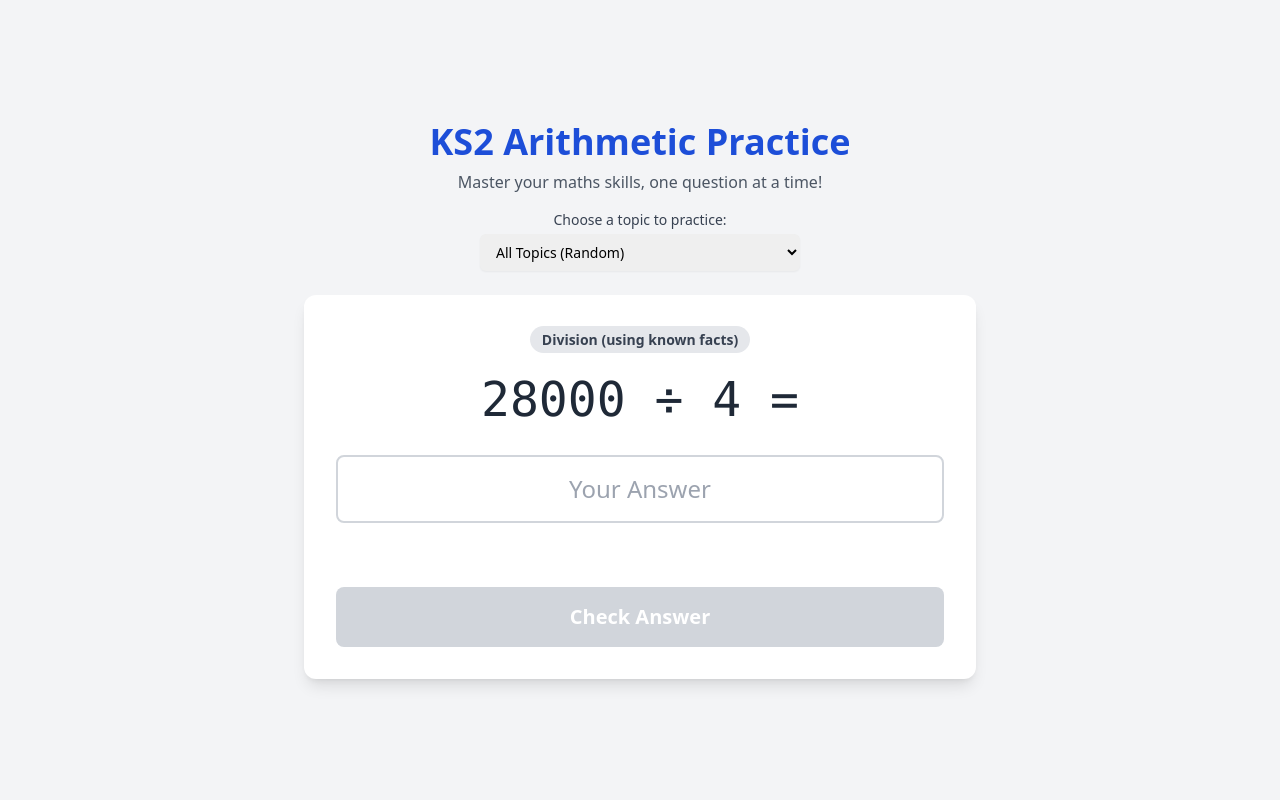
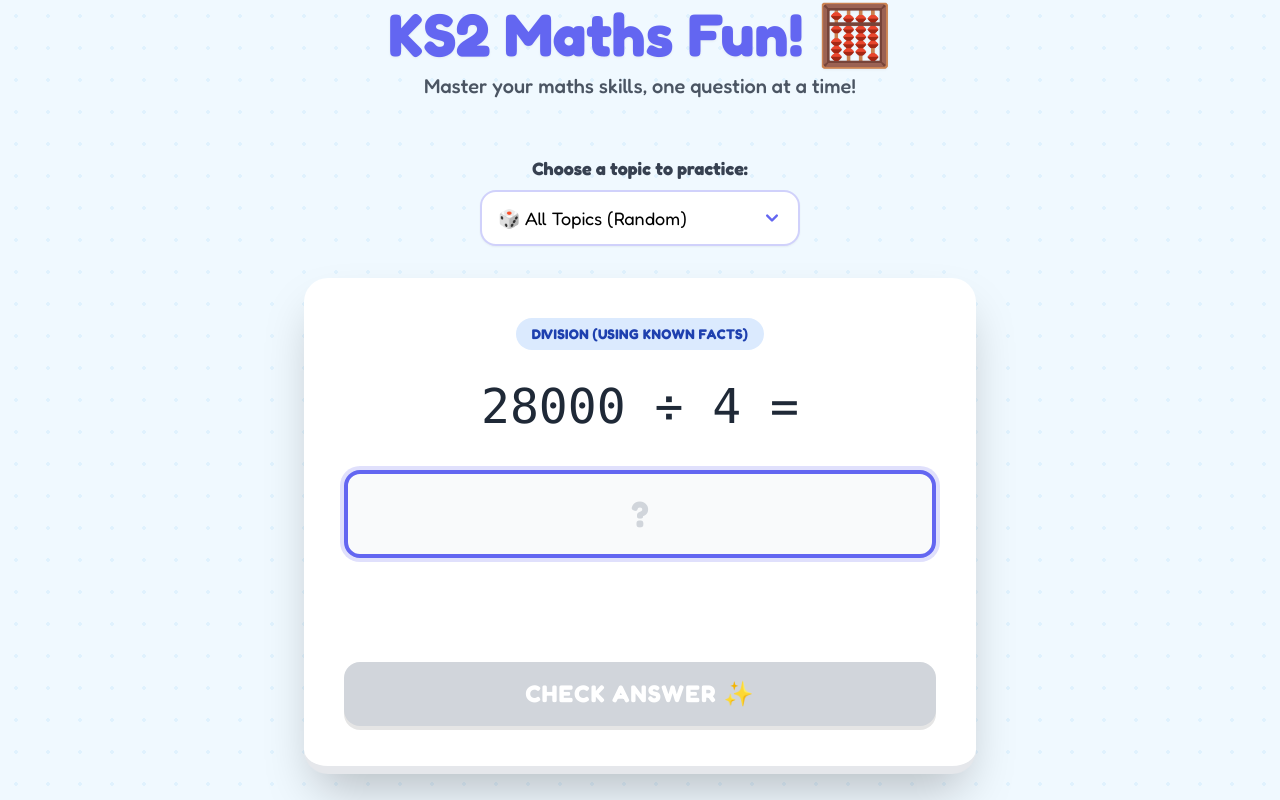
Before and after one commit to GreatTrog/ks2-maths-sats-arithmetic-practice, a React (Vite) app: page / in a window 1280 px wide. Built offline with nearby package versions, Linux system fonts and the light colour scheme.

Commit message:
Revamped style to make it more fun and appealing to children.

```diff
--- a/App.tsx
+++ b/App.tsx
@@ -1,18 +1,23 @@
-
 import React, { useState, useEffect, useCallback, useRef } from 'react';
 import { Question, QuestionType, PracticeState } from './types';
 import { generateNewQuestion, generateQuestionByType, questionTypes } from './services/questionService';
 import { getBakedExplanation } from './services/explanationService';
 
 const CheckIcon = () => (
-  <svg xmlns="http://www.w3.org/2000/svg" className="h-6 w-6" fill="none" viewBox="0 0 24 24" stroke="currentColor">
-    <path strokeLinecap="round" strokeLinejoin="round" strokeWidth={2} d="M5 13l4 4L19 7" />
+  <svg xmlns="http://www.w3.org/2000/svg" className="h-8 w-8 text-green-500" viewBox="0 0 20 20" fill="currentColor">
+    <path fillRule="evenodd" d="M10 18a8 8 0 100-16 8 8 0 000 16zm3.707-9.293a1 1 0 00-1.414-1.414L9 10.586 7.707 9.293a1 1 0 00-1.414 1.414l2 2a1 1 0 001.414 0l4-4z" clipRule="evenodd" />
   </svg>
 );
 
 const CrossIcon = () => (
-  <svg xmlns="http://www.w3.org/2000/svg" className="h-6 w-6" fill="none" viewBox="0 0 24 24" stroke="currentColor">
-    <path strokeLinecap="round" strokeLinejoin="round" strokeWidth={2} d="M6 18L18 6M6 6l12 12" />
+  <svg xmlns="http://www.w3.org/2000/svg" className="h-8 w-8 text-red-500" viewBox="0 0 20 20" fill="currentColor">
+    <path fillRule="evenodd" d="M10 18a8 8 0 100-16 8 8 0 000 16zM8.707 7.293a1 1 0 00-1.414 1.414L8.586 10l-1.293 1.293a1 1 0 101.414 1.414L10 11.414l1.293 1.293a1 1 0 001.414-1.414L11.414 10l1.293-1.293a1 1 0 00-1.414-1.414L10 8.586 8.707 7.293z" clipRule="evenodd" />
+  </svg>
+);
+
+const StarIcon = ({ filled }: { filled: boolean }) => (
+  <svg xmlns="http://www.w3.org/2000/svg" className={`h-8 w-8 transition-all duration-300 ${filled ? 'text-yellow-400 scale-110' : 'text-gray-300'}`} viewBox="0 0 20 20" fill="currentColor">
+    <path d="M9.049 2.927c.3-.921 1.603-.921 1.902 0l1.07 3.292a1 1 0 00.95.69h3.462c.969 0 1.371 1.24.588 1.81l-2.8 2.034a1 1 0 00-.364 1.118l1.07 3.292c.3.921-.755 1.688-1.54 1.118l-2.8-2.034a1 1 0 00-1.175 0l-2.8 2.034c-.784.57-1.838-.197-1.539-1.118l1.07-3.292a1 1 0 00-.364-1.118L2.98 8.72c-.783-.57-.38-1.81.588-1.81h3.461a1 1 0 00.951-.69l1.07-3.292z" />
   </svg>
 );
 
@@ -73,10 +78,10 @@ const areFractionsEquivalent = (userAnswer: string, correctAnswer: string): bool
 
 
 const PracticeTracker: React.FC<{ count: number }> = ({ count }) => (
-  <div className="flex space-x-2 justify-center">
+  <div className="flex space-x-3 justify-center p-2 bg-white/50 rounded-full backdrop-blur-sm">
     {[1, 2, 3].map((i) => (
-      <div key={i} className={`w-8 h-8 rounded-full border-2 flex items-center justify-center transition-all duration-300 ${i <= count ? 'bg-green-500 border-green-600' : 'bg-gray-200 border-gray-400'}`}>
-        {i <= count && <CheckIcon />}
+      <div key={i} className="transform transition-all duration-300 hover:scale-110">
+        <StarIcon filled={i <= count} />
       </div>
     ))}
   </div>
@@ -133,14 +138,14 @@ const StepByStepGuidancePanel: React.FC<StepByStepGuidancePanelProps> = ({ steps
 
     if (showAll) {
         return (
-            <div className="w-full max-w-2xl mx-auto bg-white p-6 rounded-lg shadow-lg border-2 border-amber-400 animate-fade-in">
-                <h3 className="text-xl font-bold text-gray-800 mb-4">All Steps</h3>
+            <div className="w-full max-w-2xl mx-auto bg-white p-6 rounded-2xl shadow-xl border-4 border-secondary animate-fade-in">
+                <h3 className="text-2xl font-bold text-gray-800 mb-4">All Steps</h3>
                 <div className="prose max-w-none text-gray-700 space-y-4">
                     {steps.map((step, index) => (
                         <div key={index}>
                            <div className="flex items-center gap-2">
                                <p className="font-bold">Step {index + 1}:</p>
-                                <button onClick={() => speakText(step)} className="text-gray-500 hover:text-blue-600 transition-colors" aria-label={`Read step ${index + 1} aloud`}>
+                                <button onClick={() => speakText(step)} className="text-gray-400 hover:text-primary transition-colors transform hover:scale-110" aria-label={`Read step ${index + 1} aloud`}>
                                     <SpeakerIcon />
                                 </button>
                            </div>
@@ -150,7 +155,7 @@ const StepByStepGuidancePanel: React.FC<StepByStepGuidancePanelProps> = ({ steps
                 </div>
                 <button
                     onClick={onContinue}
-                    className="mt-6 w-full bg-amber-500 hover:bg-amber-600 text-white font-bold py-3 px-4 rounded-lg transition-colors duration-200 focus:outline-none focus:ring-2 focus:ring-amber-500 focus:ring-opacity-50"
+                    className="mt-6 w-full bg-secondary hover:bg-amber-600 text-white font-bold py-3 px-4 rounded-xl shadow-lg hover:shadow-xl transition-all duration-200 transform hover:-translate-y-1"
                 >
                     Got it! Let's Practice
                 </button>
@@ -159,40 +164,40 @@ const StepByStepGuidancePanel: React.FC<StepByStepGuidancePanelProps> = ({ steps
     }
 
     return (
-        <div className="w-full max-w-2xl mx-auto bg-white p-6 rounded-lg shadow-lg border-2 border-amber-400 animate-fade-in">
+        <div className="w-full max-w-2xl mx-auto bg-white p-6 rounded-2xl shadow-xl border-4 border-secondary animate-fade-in">
             <div className="flex justify-between items-start mb-4">
                 <div>
-                    <h3 className="text-xl font-bold text-gray-800 mb-2">Let's break it down...</h3>
-                    <p className="text-gray-600">Step {currentStepIndex + 1} of {steps.length}</p>
+                    <h3 className="text-2xl font-bold text-gray-800 mb-2">Let's break it down... 🧐</h3>
+                    <p className="text-gray-600 font-medium">Step {currentStepIndex + 1} of {steps.length}</p>
                 </div>
-                <button onClick={() => speakText(steps[currentStepIndex])} className="text-gray-500 hover:text-blue-600 transition-colors" aria-label={`Read step ${currentStepIndex + 1} aloud`}>
+                <button onClick={() => speakText(steps[currentStepIndex])} className="text-gray-400 hover:text-primary transition-colors transform hover:scale-110" aria-label={`Read step ${currentStepIndex + 1} aloud`}>
                     <SpeakerIcon />
                 </button>
             </div>
 
-            <div className="prose max-w-none text-gray-700 min-h-[120px] mb-4" dangerouslySetInnerHTML={formattedContent(steps[currentStepIndex])} />
+            <div className="prose max-w-none text-gray-700 min-h-[120px] mb-6 text-lg bg-blue-50 p-4 rounded-xl border border-blue-100" dangerouslySetInnerHTML={formattedContent(steps[currentStepIndex])} />
 
             <div className="mt-6 space-y-3">
                 {currentStepIndex < steps.length - 1 ? (
                     <button
                         onClick={handleNextStep}
-                        className="w-full bg-blue-600 hover:bg-blue-700 text-white font-bold py-3 px-4 rounded-lg transition-colors duration-200"
+                        className="w-full bg-primary hover:bg-indigo-600 text-white font-bold py-3 px-4 rounded-xl shadow-lg hover:shadow-xl transition-all duration-200 transform hover:-translate-y-1"
                     >
-                        Next Step
+                        Next Step ➡️
                     </button>
                 ) : (
                     <button
                         onClick={handleShowAll}
-                        className="w-full bg-gray-600 hover:bg-gray-700 text-white font-bold py-3 px-4 rounded-lg transition-colors duration-200"
+                        className="w-full bg-gray-500 hover:bg-gray-600 text-white font-bold py-3 px-4 rounded-xl shadow-lg hover:shadow-xl transition-all duration-200"
                     >
-                        Display All Steps
+                        Show All Steps 📝
                     </button>
                 )}
                 <button
                     onClick={onContinue}
-                    className="w-full bg-amber-500 hover:bg-amber-600 text-white font-bold py-3 px-4 rounded-lg transition-colors duration-200"
+                    className="w-full bg-secondary hover:bg-amber-600 text-white font-bold py-3 px-4 rounded-xl shadow-lg hover:shadow-xl transition-all duration-200 transform hover:-translate-y-1"
                 >
-                    I'm Ready for the Next Question
+                    I'm Ready for the Next Question! 🚀
                 </button>
             </div>
         </div>
@@ -481,38 +486,43 @@ export default function App() {
   };
 
   return (
-    <div className="min-h-screen bg-gray-100 flex flex-col items-center justify-center p-4 font-sans">
-      <div className="w-full max-w-2xl text-center mb-4">
-        <h1 className="text-4xl font-bold text-blue-700">KS2 Arithmetic Practice</h1>
-        <p className="text-gray-600 mt-2">Master your maths skills, one question at a time!</p>
+    <div className="min-h-screen flex flex-col items-center justify-center p-4 font-sans">
+      <div className="w-full max-w-2xl text-center mb-8 animate-bounce-slow">
+        <h1 className="text-5xl md:text-6xl font-bold text-primary drop-shadow-sm mb-2">KS2 Maths Fun! 🧮</h1>
+        <p className="text-xl text-gray-600 font-medium">Master your maths skills, one question at a time!</p>
       </div>
 
-      <div className="w-full max-w-xs mx-auto mb-6">
-          <label htmlFor="topic-select" className="block text-sm font-medium text-gray-700 mb-1 text-center">
+      <div className="w-full max-w-xs mx-auto mb-8">
+          <label htmlFor="topic-select" className="block text-lg font-bold text-gray-700 mb-2 text-center">
             Choose a topic to practice:
           </label>
+          <div className="relative">
             <select
               id="topic-select"
               value={selectedTopic}
               onChange={handleTopicChange}
-            className="mt-1 block w-full pl-3 pr-10 py-2 text-base border-gray-300 focus:outline-none focus:ring-blue-500 focus:border-blue-500 sm:text-sm rounded-md shadow-sm"
+              className="block w-full pl-4 pr-10 py-3 text-lg border-2 border-primary/30 focus:outline-none focus:ring-4 focus:ring-primary/20 focus:border-primary rounded-2xl shadow-sm bg-white appearance-none cursor-pointer transition-all hover:border-primary"
             >
-            <option value="All">All Topics (Random)</option>
+              <option value="All">🎲 All Topics (Random)</option>
               {questionTypes.map(type => (
                 <option key={type} value={type}>{type}</option>
               ))}
             </select>
+            <div className="pointer-events-none absolute inset-y-0 right-0 flex items-center px-4 text-primary">
+              <svg className="h-6 w-6 fill-current" viewBox="0 0 20 20"><path d="M5.293 7.293a1 1 0 011.414 0L10 10.586l3.293-3.293a1 1 0 111.414 1.414l-4 4a1 1 0 01-1.414 0l-4-4a1 1 0 010-1.414z" clipRule="evenodd" /></svg>
+            </div>
+          </div>
         </div>
 
 
       {practiceState && (
-          <div className="w-full max-w-2xl mx-auto bg-blue-100 p-4 rounded-lg shadow-md mb-6 border border-blue-300">
-            <h3 className="text-lg font-semibold text-blue-800 text-center mb-2">Practice Zone: {practiceState.type}</h3>
+          <div className="w-full max-w-2xl mx-auto bg-white/80 backdrop-blur p-6 rounded-3xl shadow-xl mb-8 border-4 border-blue-200 animate-fade-in">
+            <h3 className="text-xl font-bold text-primary text-center mb-4">Practice Zone: {practiceState.type}</h3>
             <PracticeTracker count={practiceState.correctInARow} />
-            <p className="text-center text-sm text-blue-700 mt-2">Get 3 in a row correct to move to a new topic!</p>
-            <div className="mt-4 text-center">
-              <p className="text-sm font-medium text-blue-700 mb-2">Timer per question</p>
-              <div className="flex flex-wrap justify-center gap-2">
+            <p className="text-center text-base text-gray-600 mt-3 font-medium">Get 3 stars to unlock a new topic! ⭐⭐⭐</p>
+            <div className="mt-6 text-center">
+              <p className="text-sm font-bold text-gray-500 uppercase tracking-wide mb-3">Timer per question</p>
+              <div className="flex flex-wrap justify-center gap-3">
                 {practiceTimerOptions.map((option) => (
                   <button
                     key={`timer-${option.seconds}`}
@@ -520,10 +530,10 @@ export default function App() {
                       setPracticeTimerSeconds(option.seconds);
                       setSecondsRemaining(option.seconds);
                     }}
-                    className={`px-3 py-1 rounded-full border text-sm font-semibold transition-colors duration-200 ${
+                    className={`px-4 py-2 rounded-full text-sm font-bold transition-all duration-200 transform hover:scale-105 ${
                       practiceTimerSeconds === option.seconds
-                        ? 'bg-blue-600 border-blue-700 text-white'
-                        : 'bg-white border-blue-200 text-blue-700 hover:border-blue-400'
+                        ? 'bg-primary text-white shadow-lg ring-2 ring-primary ring-offset-2'
+                        : 'bg-white text-gray-600 border-2 border-gray-200 hover:border-primary hover:text-primary'
                     }`}
                   >
                     {option.label}
@@ -531,8 +541,8 @@ export default function App() {
                 ))}
               </div>
               {practiceTimerSeconds > 0 && currentQuestion && (
-                <div className="mt-3 text-2xl font-bold text-blue-800">
-                  Time left: {formatCountdown(secondsRemaining)}
+                <div className={`mt-4 text-3xl font-black transition-colors duration-300 ${secondsRemaining <= 5 ? 'text-red-500 animate-pulse' : 'text-primary'}`}>
+                  ⏱️ {formatCountdown(secondsRemaining)}
                 </div>
               )}
             </div>
@@ -540,53 +550,54 @@ export default function App() {
       )}
 
       {currentQuestion && !explanation && (
-        <div className="w-full max-w-2xl mx-auto bg-white p-8 rounded-xl shadow-lg transition-all duration-300">
-            <div className="text-center mb-6">
-                <span className="text-sm font-semibold bg-gray-200 text-gray-700 px-3 py-1 rounded-full">{currentQuestion.type}</span>
+        <div className="w-full max-w-2xl mx-auto bg-white p-8 md:p-10 rounded-3xl shadow-2xl border-b-8 border-gray-200 transition-all duration-300">
+            <div className="text-center mb-8">
+                <span className="inline-block bg-blue-100 text-blue-800 text-sm font-bold px-4 py-1.5 rounded-full uppercase tracking-wide">{currentQuestion.type}</span>
             </div>
 
             <QuestionDisplay question={currentQuestion} />
 
-            <div className="mt-8">
+            <div className="mt-10">
               <input
                 type="text"
                 value={userAnswer}
                 onChange={(e) => setUserAnswer(e.target.value)}
                 onKeyDown={(e) => e.key === 'Enter' && isAnswering && handleCheckAnswer()}
-                placeholder="Your Answer"
-                className={`w-full p-4 text-2xl border-2 rounded-lg text-center transition-all duration-300 focus:ring-2 bg-white text-gray-800 placeholder:text-gray-400
-                  ${feedback === 'hidden' ? 'border-gray-300 focus:border-blue-500 focus:ring-blue-300' : ''}
-                  ${feedback === 'correct' ? 'border-green-500 bg-green-50 focus:ring-green-300' : ''}
-                  ${feedback === 'incorrect' ? 'border-red-500 bg-red-50 focus:ring-red-300' : ''}
-                  ${feedback === 'timeout' ? 'border-orange-500 bg-orange-50 focus:ring-orange-300' : ''}`}
+                placeholder="?"
+                className={`w-full p-5 text-4xl font-bold border-4 rounded-2xl text-center transition-all duration-300 focus:ring-4 outline-none bg-gray-50 text-gray-800 placeholder:text-gray-300
+                  ${feedback === 'hidden' ? 'border-gray-200 focus:border-primary focus:ring-primary/20' : ''}
+                  ${feedback === 'correct' ? 'border-green-400 bg-green-50 focus:ring-green-200' : ''}
+                  ${feedback === 'incorrect' ? 'border-red-400 bg-red-50 focus:ring-red-200' : ''}
+                  ${feedback === 'timeout' ? 'border-orange-400 bg-orange-50 focus:ring-orange-200' : ''}`}
                 disabled={!isAnswering}
+                autoFocus
               />
             </div>
 
-            <div className="mt-4 h-8 flex items-center justify-center">
+            <div className="mt-6 min-h-[3rem] flex items-center justify-center">
               {feedback === 'correct' && (
-                <div className="flex items-center text-green-600 font-bold">
+                <div className="flex items-center text-green-500 font-black text-xl animate-bounce">
                   <CheckIcon />
-                  <span className="ml-2">Correct! Well done!</span>
-                  <button onClick={() => speakText('Correct! Well done!')} className="ml-2 text-gray-500 hover:text-blue-600 transition-colors" aria-label="Read feedback aloud">
+                  <span className="ml-2">Awesome! Correct! 🎉</span>
+                  <button onClick={() => speakText('Correct! Well done!')} className="ml-2 text-gray-400 hover:text-green-600 transition-colors" aria-label="Read feedback aloud">
                     <SpeakerIcon />
                   </button>
                 </div>
               )}
               {feedback === 'incorrect' && (
-                <div className="flex items-center text-red-600 font-bold">
+                <div className="flex items-center text-red-500 font-black text-xl animate-shake">
                   <CrossIcon />
-                  <span className="ml-2">Not quite, let's review.</span>
-                   <button onClick={() => speakText("Not quite, let's review.")} className="ml-2 text-gray-500 hover:text-blue-600 transition-colors" aria-label="Read feedback aloud">
+                  <span className="ml-2">Oops! Not quite. 🤔</span>
+                   <button onClick={() => speakText("Not quite, let's review.")} className="ml-2 text-gray-400 hover:text-red-600 transition-colors" aria-label="Read feedback aloud">
                     <SpeakerIcon />
                   </button>
                 </div>
               )}
               {feedback === 'timeout' && (
-                <div className="flex items-center text-orange-600 font-bold">
-                  <CrossIcon />
-                  <span className="ml-2">Time's up! Keep calm and try again.</span>
-                  <button onClick={() => speakText("Time's up! Keep calm and try again.")} className="ml-2 text-gray-500 hover:text-blue-600 transition-colors" aria-label="Read timeout feedback aloud">
+                <div className="flex items-center text-orange-500 font-black text-xl">
+                  <span className="text-3xl mr-2">⏰</span>
+                  <span className="ml-2">Time's up! Try again!</span>
+                  <button onClick={() => speakText("Time's up! Keep calm and try again.")} className="ml-2 text-gray-400 hover:text-orange-600 transition-colors" aria-label="Read timeout feedback aloud">
                     <SpeakerIcon />
                   </button>
                 </div>
@@ -596,9 +607,9 @@ export default function App() {
             <button
                 onClick={handleCheckAnswer}
                 disabled={!isAnswering || userAnswer.trim() === ''}
-                className="mt-4 w-full bg-blue-600 hover:bg-blue-700 disabled:bg-gray-300 text-white font-bold py-4 px-4 rounded-lg transition-colors duration-200 text-xl focus:outline-none focus:ring-2 focus:ring-blue-500 focus:ring-opacity-50"
+                className="mt-8 w-full bg-secondary hover:bg-amber-500 disabled:bg-gray-300 disabled:cursor-not-allowed text-white font-black py-4 px-6 rounded-2xl shadow-[0_4px_0_0_rgba(0,0,0,0.1)] hover:shadow-[0_2px_0_0_rgba(0,0,0,0.1)] hover:translate-y-[2px] transition-all duration-200 text-2xl uppercase tracking-wider"
             >
-              Check Answer
+              Check Answer ✨
             </button>
         </div>
       )}
--- a/index.html
+++ b/index.html
@@ -1,10 +1,46 @@
 <!DOCTYPE html>
 <html lang="en">
+
 <head>
   <meta charset="UTF-8" />
   <meta name="viewport" content="width=device-width, initial-scale=1.0" />
   <title>KS2 Maths SATs Practice</title>
+
+  <!-- Google Fonts: Fredoka -->
+  <link rel="preconnect" href="https://fonts.googleapis.com">
+  <link rel="preconnect" href="https://fonts.gstatic.com" crossorigin>
+  <link href="https://fonts.googleapis.com/css2?family=Fredoka:wght@300..700&display=swap" rel="stylesheet">
+
   <script src="https://cdn.tailwindcss.com"></script>
+  <script>
+    tailwind.config = {
+      theme: {
+        extend: {
+          fontFamily: {
+            sans: ['Fredoka', 'sans-serif'],
+          },
+          colors: {
+            primary: '#6366f1', // Indigo 500
+            secondary: '#f59e0b', // Amber 500
+            accent: '#ec4899', // Pink 500
+            background: '#f0f9ff', // Sky 50
+            surface: '#ffffff',
+          },
+          animation: {
+            'bounce-slow': 'bounce 3s infinite',
+            'pulse-slow': 'pulse 4s cubic-bezier(0.4, 0, 0.6, 1) infinite',
+          }
+        }
+      }
+    }
+  </script>
+  <style>
+    body {
+      background-color: #f0f9ff;
+      background-image: radial-gradient(#e0f2fe 2px, transparent 2px);
+      background-size: 32px 32px;
+    }
+  </style>
   <script type="importmap">
 {
   "imports": {
@@ -15,12 +51,12 @@
   }
 }
 </script>
-<link rel="stylesheet" href="/index.css">
 </head>
+
 <body>
   <div id="root"></div>
   <!-- Main application script -->
-    <script type="module" src="index.tsx"></script>
   <script type="module" src="/index.tsx"></script>
 </body>
+
 </html>
```
Lines whose indentation alone changed are shown as unchanged.
